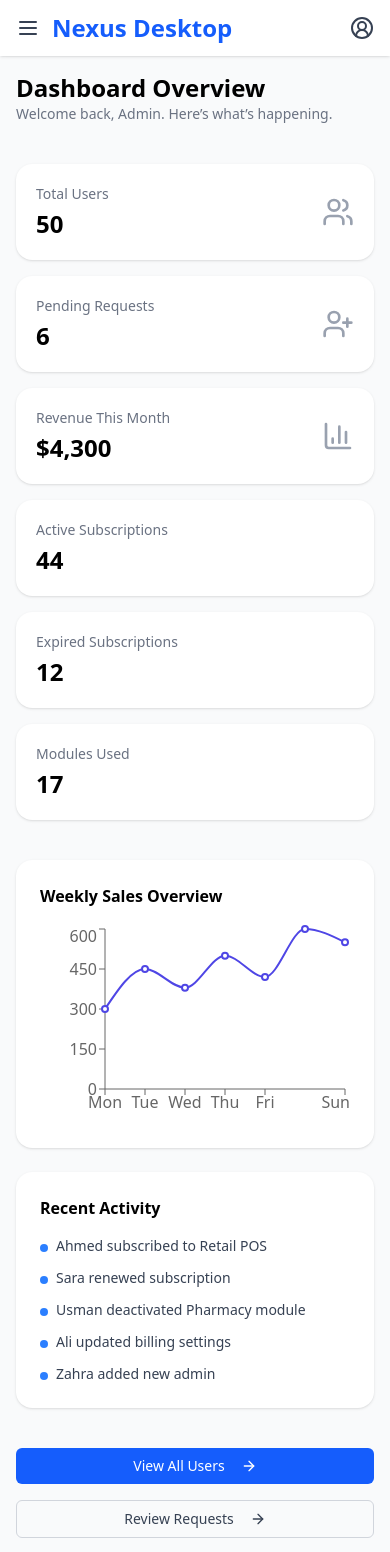
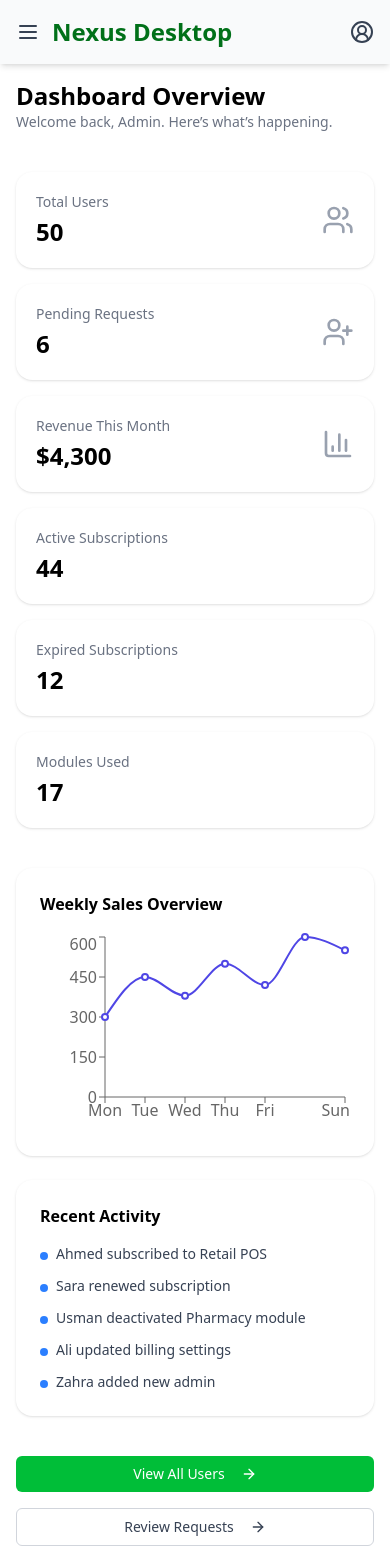
Before and after one commit to Muhammad-Junaid23/nexus-desktop-admin-dashboard, a Next.js app: page /admin in a window 390 px wide. Shown: the top 1552 px of the page. Built offline with nearby package versions, Linux system fonts and the light colour scheme; sample sign-in values are in the browser's storage.

Commit message:
responsive sidebar and theme color scheme updated

```diff
--- a/src/app/admin/layout.tsx
+++ b/src/app/admin/layout.tsx
@@ -2,7 +2,7 @@
 
 import { useEffect, useState } from 'react';
 import { useRouter } from 'next/navigation';
-import AdminSidebar from '@/components/layout/AdminSidebar';
+import Sidebar from '@/components/layout/Sidebar';
 import Navbar from '@/components/layout/Navbar';
 
 export default function AdminLayout({ children }: { children: React.ReactNode }) {
@@ -51,11 +51,11 @@ export default function AdminLayout({ children }: { children: React.ReactNode })
   if (!authorized) return null;
 
   return (
-    <div className='flex flex-col min-h-screen bg-gray-50'>
+    <div className='flex flex-col min-h-screen bg-white'>
       <Navbar toggleSidebar={toggleSidebar} isOpen={sidebarOpen} />
 
       <div className='flex flex-1 overflow-hidden'>
-        <AdminSidebar isOpen={sidebarOpen} toggleSidebar={toggleSidebar} />
+        <Sidebar isOpen={sidebarOpen} toggleSidebar={toggleSidebar} />
         <main className='flex-1 overflow-y-auto p-4'>{children}</main>
       </div>
     </div>
--- a/src/components/analytics/SalesChart.tsx
+++ b/src/components/analytics/SalesChart.tsx
@@ -56,7 +56,7 @@ export default function SalesChart() {
           <XAxis dataKey='name' />
           <YAxis />
           <Tooltip />
-          <Bar dataKey='value' fill='#155dfc' radius={[4, 4, 0, 0]} />
+          <Bar dataKey='value' fill='#00BE38' radius={[4, 4, 0, 0]} />
         </BarChart>
       </ResponsiveContainer>
     </div>
--- a/src/components/layout/Navbar.tsx
+++ b/src/components/layout/Navbar.tsx
@@ -36,7 +36,7 @@ export default function TopNav({ isOpen, toggleSidebar }: AdminSidebarProps) {
   };
 
   return (
-    <div className='w-full h-14 bg-white flex items-center justify-between px-4 shadow-sm sticky top-0 z-50'>
+    <div className='w-full h-16 bg-gray-50 flex items-center justify-between px-4 shadow-md sticky top-0 z-50'>
       <div className='flex items-center gap-3'>
         <button
           onClick={toggleSidebar}
@@ -45,7 +45,7 @@ export default function TopNav({ isOpen, toggleSidebar }: AdminSidebarProps) {
         >
           {isOpen ? <X className='w-6 h-6' /> : <Menu className='w-6 h-6' />}
         </button>
-        <h1 className='text-2xl font-extrabold text-blue-600'>Nexus Desktop</h1>
+        <h1 className='text-2xl font-extrabold text-[#017019]'>Nexus Desktop</h1>
       </div>
 
       <div className='flex items-center gap-4'>
@@ -57,15 +57,18 @@ export default function TopNav({ isOpen, toggleSidebar }: AdminSidebarProps) {
 
           {isDropdownOpen && (
             <div className='absolute right-0 mt-2 w-44 bg-white rounded-md shadow-lg z-50'>
-              <button className='flex items-center w-full px-4 py-2 text-sm text-gray-700 hover:bg-gray-100'>
+              <button className='flex items-center rounded-t-md  w-full px-4 py-2 text-sm text-gray-700 hover:bg-[#00BE38] hover:text-white'>
                 <UserCircle2 className='w-4 h-4 mr-2' />
                 Profile
               </button>
-              <button className='flex items-center w-full px-4 py-2 text-sm text-gray-700 hover:bg-gray-100'>
+              <button className='flex items-center w-full px-4 py-2 text-sm text-gray-700 hover:bg-[#00BE38] hover:text-white'>
                 <Settings className='w-4 h-4 mr-2' />
                 Settings
               </button>
-              <button className='flex items-center w-full px-4 py-2 text-sm text-red-600 hover:bg-gray-100' onClick={handleLogout}>
+              <button
+                className='flex items-center rounded-b-md w-full px-4 py-2 text-sm text-red-600 hover:bg-[#00BE38] hover:text-white'
+                onClick={handleLogout}
+              >
                 <LogOut className='w-4 h-4 mr-2' />
                 Logout
               </button>
--- a/src/components/layout/AdminSidebar.tsx
+++ b/src/components/layout/Sidebar.tsx
@@ -16,13 +16,13 @@ interface AdminSidebarProps {
   toggleSidebar: () => void;
 }
 
-export default function AdminSidebar({ isOpen, toggleSidebar }: AdminSidebarProps) {
+export default function Sidebar({ isOpen, toggleSidebar }: AdminSidebarProps) {
   const pathname = usePathname();
 
   return (
     <aside
       className={clsx(
-        'h-[calc(100vh-3.5rem)] lg:h-auto lg:block z-40 bg-white shadow-md p-6 flex flex-col justify-between transition-all duration-300 ease-in-out',
+        'h-[calc(100vh-3.5rem)] lg:h-auto lg:block z-40 bg-white shadow-lg p-6 flex flex-col justify-between transition-all duration-300 ease-in-out',
         isOpen
           ? 'fixed inset-y-14 left-0 w-64 transform translate-x-0'
           : 'fixed inset-y-14 -left-64 lg:relative lg:inset-auto lg:left-0 lg:w-64'
@@ -35,8 +35,8 @@ export default function AdminSidebar({ isOpen, toggleSidebar }: AdminSidebarProp
               key={item.name}
               href={item.href}
               className={clsx(
-                'flex items-center gap-2 px-4 py-2 rounded-md hover:bg-blue-50 transition',
-                pathname === item.href ? 'bg-blue-100 text-blue-700 font-medium' : 'text-gray-700'
+                'flex items-center gap-2 px-4 py-2 rounded-md hover:bg-[#00BE38] hover:text-white transition',
+                pathname === item.href ? 'bg-[#00BE38] text-white font-medium' : 'text-gray-800'
               )}
               onClick={() => {
                 if (window.innerWidth < 1024) {
--- a/src/components/ui/Button.tsx
+++ b/src/components/ui/Button.tsx
@@ -14,11 +14,11 @@ export type ButtonProps = {
 const baseStyles = 'px-4 py-2 text-sm font-medium rounded-md transition-all duration-200';
 
 const variantStyles = {
-  default: 'bg-blue-600 text-white hover:bg-blue-700',
+  default: 'bg-[#00BE38] text-white hover:bg-[#017019]',
   outline: 'border border-gray-300 text-gray-700 hover:bg-gray-100',
   danger: 'bg-red-600 text-white hover:bg-red-700',
   inactive: 'bg-white text-gray-700 border border-gray-300 hover:bg-gray-100',
-  active: 'bg-blue-600 text-white border border-blue-600',
+  active: 'bg-[#00BE38] text-white border border-[#00BE38]',
 };
 
 export default function Button({ children, onClick, type = 'button', variant = 'default', className = '', disabled = false }: ButtonProps) {
```
